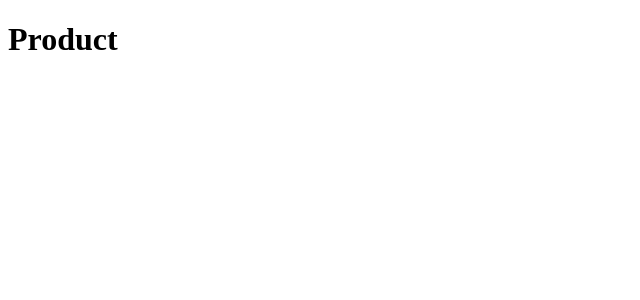
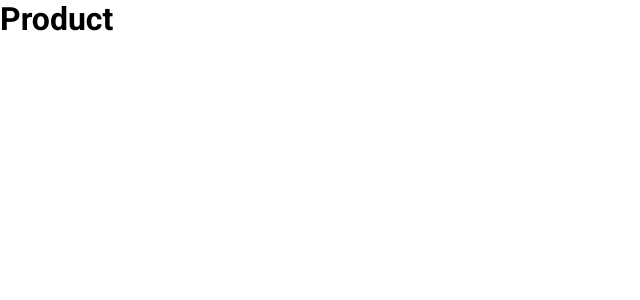
Before and after one commit to felipenobrg/ignite-shop-next, a Next.js app: page /product/1 in a window 1280 px wide. Shown: the top 300 px of the page, without its empty margins (0-640 px from the left). Built offline with nearby package versions, Linux system fonts and the light colour scheme.

Commit message:
creating default styles

```diff
--- a/src/pages/_app.tsx
+++ b/src/pages/_app.tsx
@@ -1,5 +1,8 @@
+import { globalStyles } from '@/styles/global'
 import type { AppProps } from 'next/app'
 
 export default function App({ Component, pageProps }: AppProps) {
+  globalStyles()
+
   return <Component {...pageProps} />
 }
--- /dev/null
+++ b/src/pages/_document.tsx
@@ -0,0 +1,29 @@
+import { getCssText } from "@/styles";
+import { Html, Head, Main, NextScript } from "next/document";
+
+export default function Document() {
+  return (
+    <Html>
+      <Head>
+        <link rel="preconnect" href="https://fonts.googleapis.com" />
+        <link
+          rel="preconnect"
+          href="https://fonts.gstatic.com"
+          crossOrigin="anonymous"
+        />
+        <link
+          href="https://fonts.googleapis.com/css2?family=Roboto:wght@400;700&display=swap"
+          rel="stylesheet"
+        />
+        <style
+          id="stitches"
+          dangerouslySetInnerHTML={{ __html: getCssText() }}
+        ></style>
+      </Head>
+      <body>
+        <Main />
+        <NextScript />
+      </body>
+    </Html>
+  );
+}
--- a/src/pages/_documents.tsx
+++ /dev/null
@@ -1,17 +0,0 @@
-import { Html, Head, Main, NextScript } from "next/document";
-
-export default function Document() {
-  return (
-    <Html>
-      <Head>
-        <link rel="preconnect" href="https://fonts.googleapis.com" />
-        <link rel="preconnect"  href="https://fonts.gstatic.com" crossOrigin="anonymous" />
-        <link href="https://fonts.googleapis.com/css2?family=Roboto:wght@400;700&display=swap" rel="stylesheet" />
-      </Head>
-      <body>
-        <Main />
-        <NextScript />
-      </body>
-    </Html>
-  );
-}
--- a/src/pages/product.tsx
+++ /dev/null
@@ -1,5 +0,0 @@
-export default function Product() {
-    return (
-        <h1>Product</h1>
-    )
-}
--- a/src/pages/product/[id].tsx
+++ b/src/pages/product/[id].tsx
@@ -1,8 +1,4 @@
-import { useRouter } from "next/router";
-
 export default function Product() {
-    const { query} =  useRouter()
-
     return (
         <h1>Product</h1>
     )
--- /dev/null
+++ b/src/styles/global.ts
@@ -0,0 +1,17 @@
+import { globalCss } from ".";
+
+export const globalStyles = globalCss({
+    '*': {
+        margin: 0,
+        padding: 0,
+    },
+
+    body: {
+        'webkit-font-smoothing': 'antialiased',
+    },
+
+    'body, input, textarea, button': {
+        fontFamily: 'Roboto',
+        fontWeight: 400,
+    },
+})
```
Also changed, not shown: src/pages/index.tsx (+6 -1 lines), src/styles/index.ts (renamed from src/pages/styles/index.ts).
